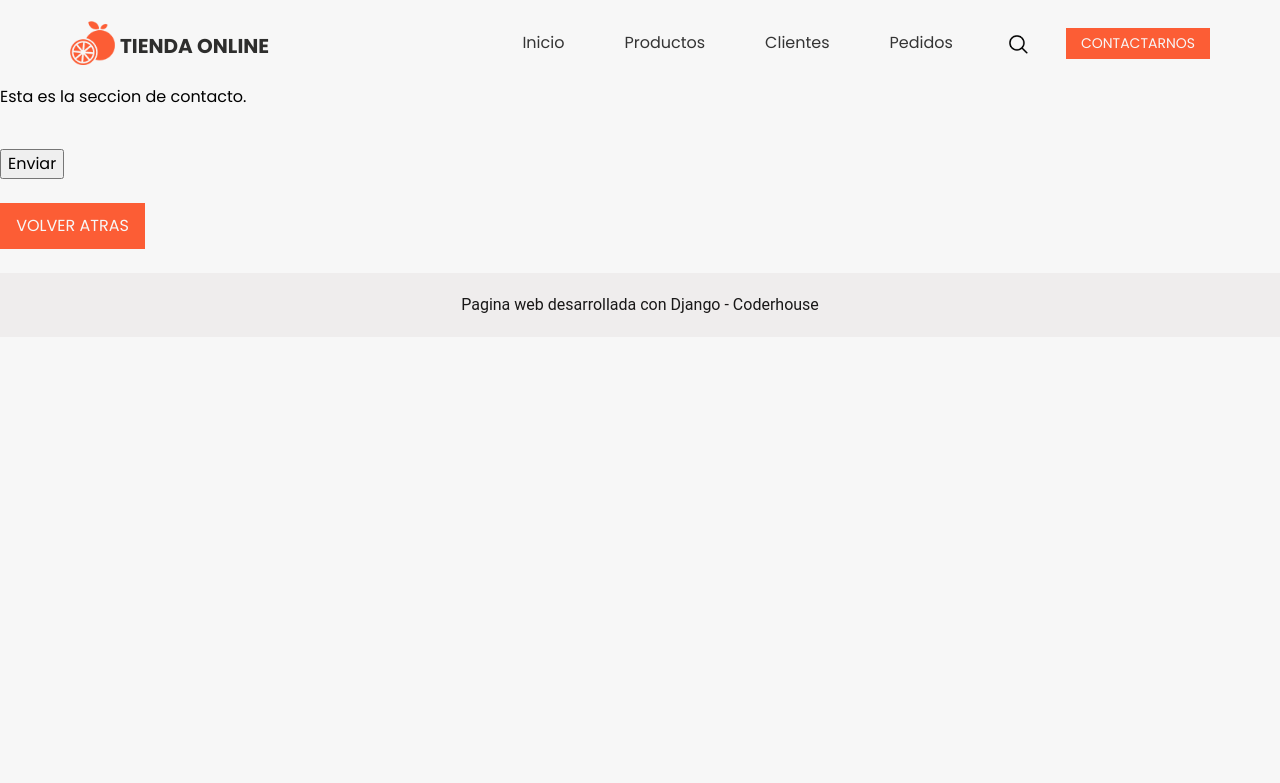
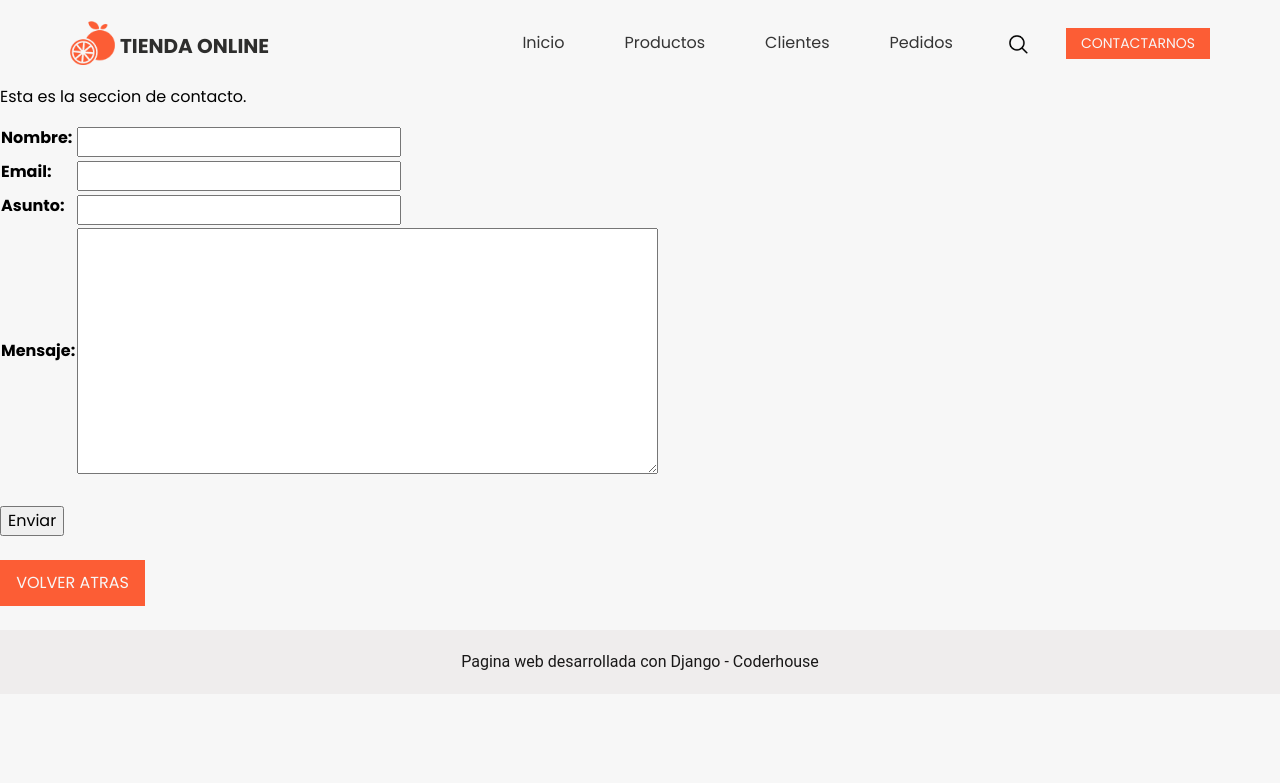
Before and after one commit to feliRios/PY-Coderhouse-PreEntrega3-Lopez-Rios, a Django app: page /contacto/ in a window 1280 px wide. Shown: the top 783 px of the page. Run offline with Django 4.2, Linux system fonts and the light colour scheme; some libraries are stand-ins or nearby versions.

Commit message:
Se crea mensaje_enviado.html y formulario ContactForm

```diff
--- a/tienda_online/core/forms.py
+++ b/tienda_online/core/forms.py
@@ -16,3 +16,10 @@ class RegisterOrder(forms.Form):
     numero = forms.IntegerField()
     fecha = forms.DateField()
     entregado = forms.BooleanField(required=False)
+
+
+class ContactForm(forms.Form):
+    nombre = forms.CharField()
+    email = forms.EmailField()
+    asunto = forms.CharField()
+    mensaje = forms.CharField(widget=forms.Textarea)
--- a/tienda_online/core/templates/core/base.html
+++ b/tienda_online/core/templates/core/base.html
@@ -66,7 +66,7 @@
               </form>
             </div>
             <div class="quote_btn-container ml-0 ml-lg-4 d-flex justify-content-center">
-              <a href="contacto.html">
+              <a href="{% url 'contacto' %}">
                 Contactarnos
               </a>
             </div>
--- a/tienda_online/core/views.py
+++ b/tienda_online/core/views.py
@@ -1,7 +1,7 @@
 from django.shortcuts import render
 from django.http import HttpResponse
 from core.models import Articulo, Cliente, Pedido
-from core.forms import SearchProduct, RegisterClient, RegisterOrder
+from core.forms import SearchProduct, RegisterClient, RegisterOrder, ContactForm
 
 
 def inicio(request):
@@ -63,7 +63,17 @@ def buscar_producto(request):
 
 
 def contacto(request):
-    return render(request, 'core/contacto.html')
+    if request.method == "POST":
+        data = request.POST
+        formulario = ContactForm(data)
+
+        if formulario.is_valid():
+            cliente = formulario.cleaned_data['nombre']
+            return render(request, 'core/mensaje_enviado.html', {"cliente":cliente})
+
+    else:
+        formulario = ContactForm()
+    return render(request, 'core/contacto.html', {"form":formulario})
 
 
 def registrar_cliente(request):
```
Also changed, not shown: tienda_online/core/templates/core/mensaje_enviado.html (added, +11 -0 lines).
